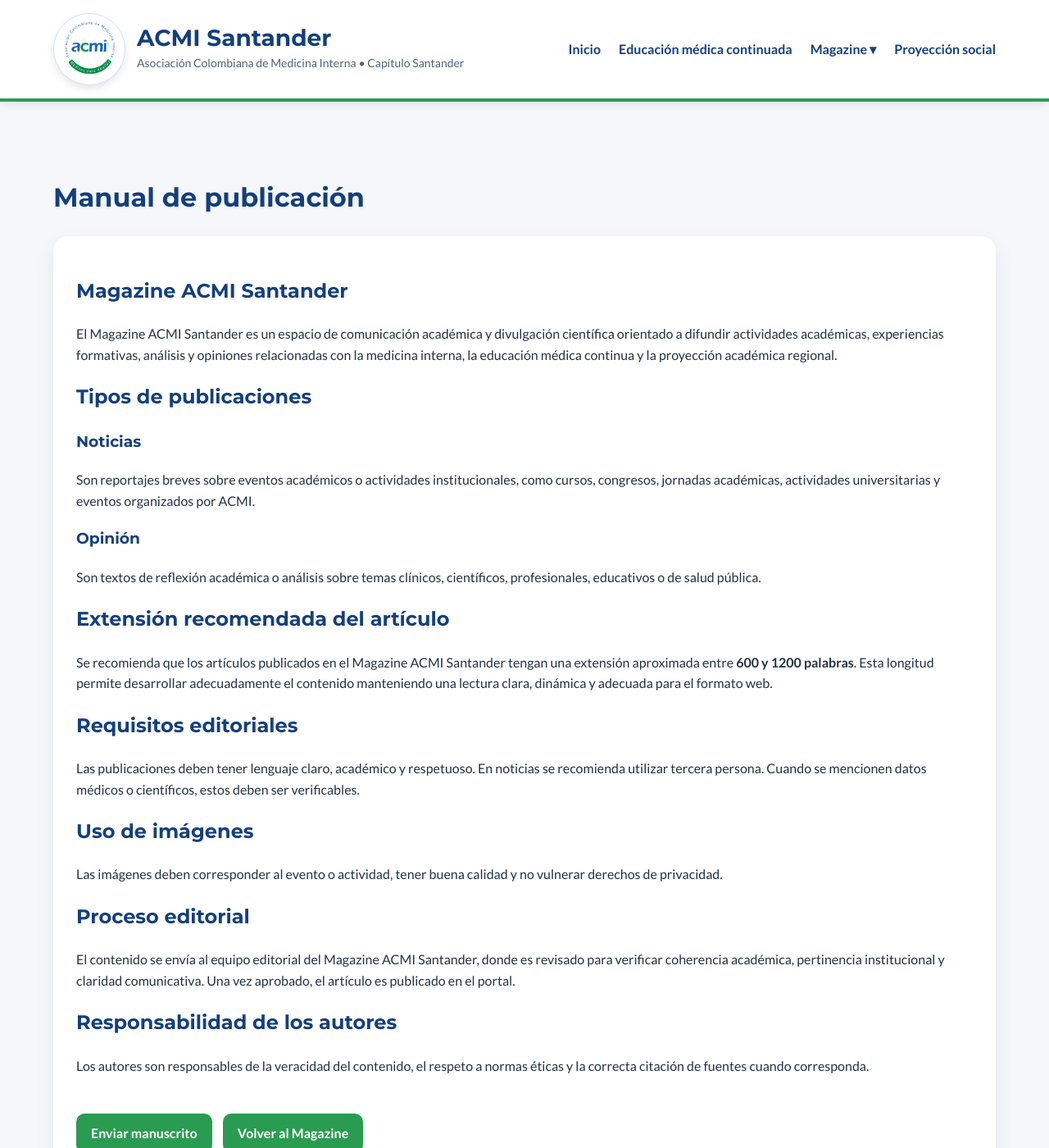
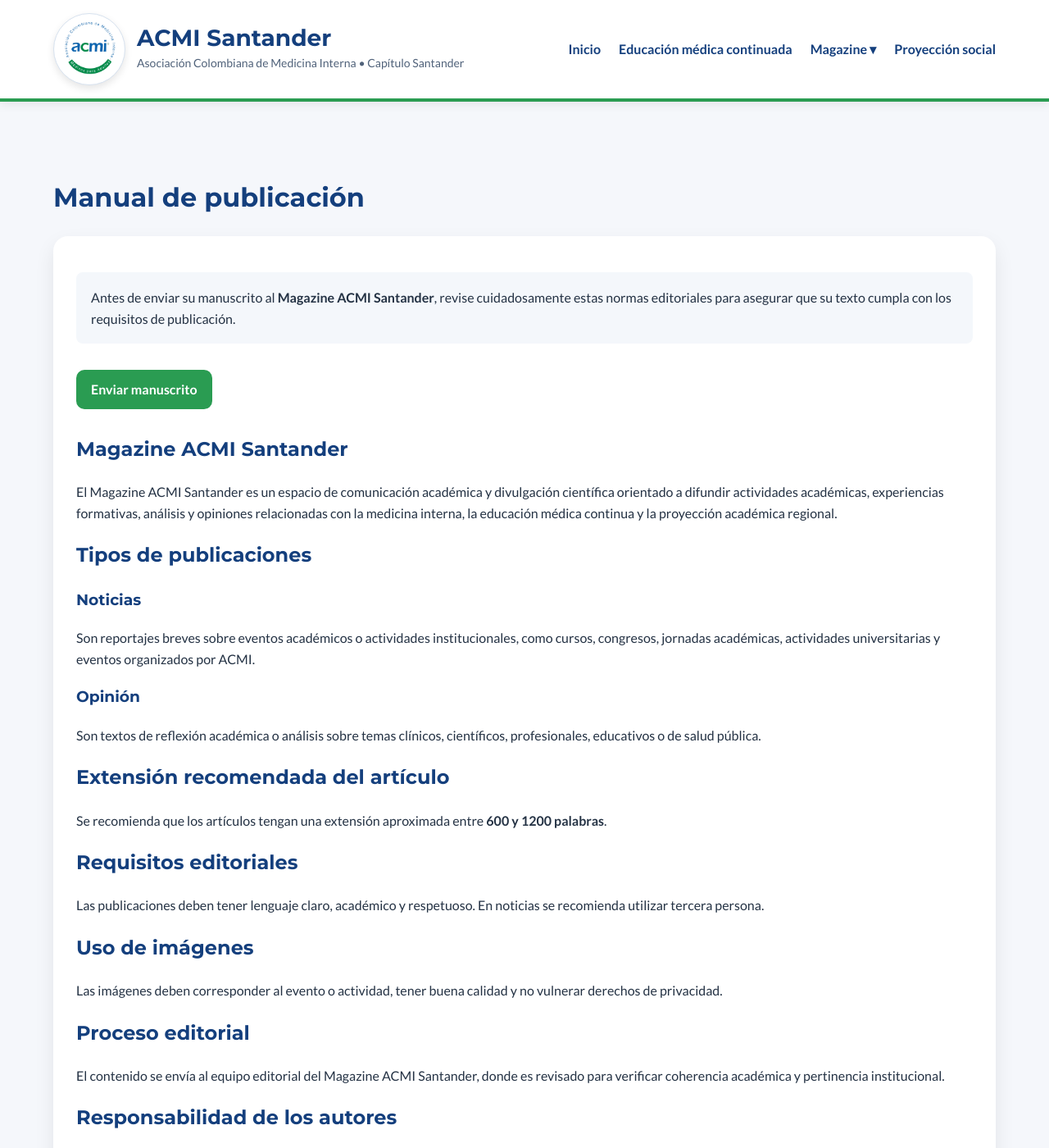
Before and after one commit to Acmisantander/Acmisantander, a Jekyll site: the page built from magazine/manual-publicacion.html, in a window 1280 px wide and 1400 px high. Shown: the whole window at 82% size. Built offline with Jekyll 4.4.1, drawn with Linux system fonts in a browser that asks for light colours; some of the changed text lies outside the part shown.

Commit message:
Update manual-publicacion.html

```diff
--- a/magazine/manual-publicacion.html
+++ b/magazine/manual-publicacion.html
@@ -7,6 +7,16 @@
 <h1>Manual de publicación</h1>
 
 <div class="card">
+
+<p style="background:#f4f7fb;padding:18px;border-radius:8px;">
+Antes de enviar su manuscrito al <strong>Magazine ACMI Santander</strong>, revise cuidadosamente estas normas editoriales para asegurar que su texto cumpla con los requisitos de publicación.
+</p>
+
+<div style="margin-bottom:30px;">
+<a class="btn" href="{{ site.baseurl }}/magazine/enviar-manuscrito/">
+Enviar manuscrito
+</a>
+</div>
 
 <h2>Magazine ACMI Santander</h2>
 
@@ -29,13 +39,13 @@
 <h2>Extensión recomendada del artículo</h2>
 
 <p>
-Se recomienda que los artículos publicados en el Magazine ACMI Santander tengan una extensión aproximada entre <strong>600 y 1200 palabras</strong>. Esta longitud permite desarrollar adecuadamente el contenido manteniendo una lectura clara, dinámica y adecuada para el formato web.
+Se recomienda que los artículos tengan una extensión aproximada entre <strong>600 y 1200 palabras</strong>.
 </p>
 
 <h2>Requisitos editoriales</h2>
 
 <p>
-Las publicaciones deben tener lenguaje claro, académico y respetuoso. En noticias se recomienda utilizar tercera persona. Cuando se mencionen datos médicos o científicos, estos deben ser verificables.
+Las publicaciones deben tener lenguaje claro, académico y respetuoso. En noticias se recomienda utilizar tercera persona.
 </p>
 
 <h2>Uso de imágenes</h2>
@@ -47,25 +57,19 @@
 <h2>Proceso editorial</h2>
 
 <p>
-El contenido se envía al equipo editorial del Magazine ACMI Santander, donde es revisado para verificar coherencia académica, pertinencia institucional y claridad comunicativa. Una vez aprobado, el artículo es publicado en el portal.
+El contenido se envía al equipo editorial del Magazine ACMI Santander, donde es revisado para verificar coherencia académica y pertinencia institucional.
 </p>
 
 <h2>Responsabilidad de los autores</h2>
 
 <p>
-Los autores son responsables de la veracidad del contenido, el respeto a normas éticas y la correcta citación de fuentes cuando corresponda.
+Los autores son responsables de la veracidad del contenido y del respeto a normas éticas.
 </p>
 
 <div style="margin-top:30px;">
-
-<a class="btn" href="{{ site.baseurl }}/magazine/enviar-manuscrito/">
-Enviar manuscrito
-</a>
-
-<a class="btn" href="{{ site.baseurl }}/magazine/" style="margin-left:10px;">
+<a class="btn" href="{{ site.baseurl }}/magazine/">
 Volver al Magazine
 </a>
-
 </div>
 
 </div>
```
